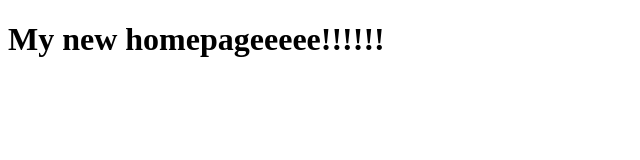
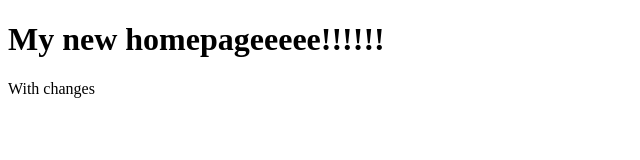
Before and after one commit to ScottLucasCIA/FA2024-2, a plain HTML site: page index.html in a window 1280 px wide. Shown: the whole page, without its empty margins (0-640 px from the left). Drawn offline with Linux system fonts and the light colour scheme.

Commit message:
Update index.html

```diff
--- a/index.html
+++ b/index.html
@@ -6,5 +6,6 @@
 </head>
 <body>
     <h1>My new homepageeeee!!!!!!</h1>
+    <p>With changes</p>
 </body>
 </html>
```
